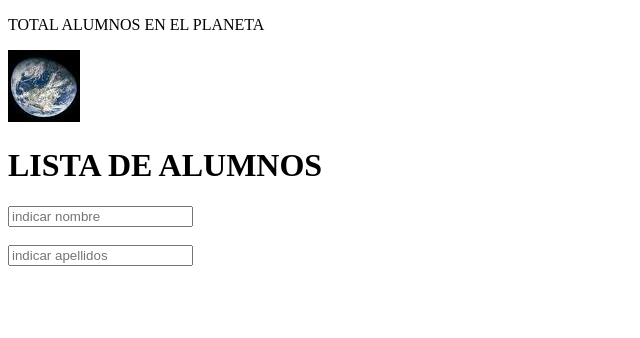
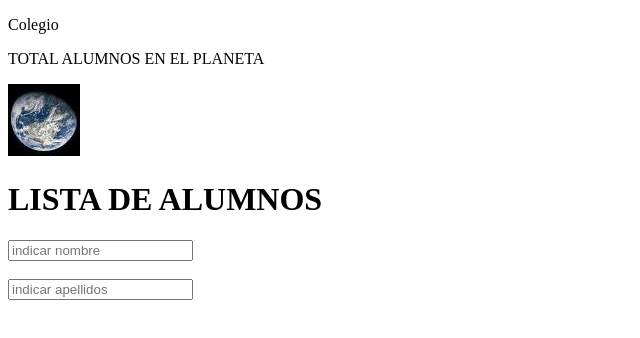
Before and after one commit to cursocice09/Examen, a plain HTML site: page index.htm in a window 1280 px wide. Shown: the whole page, without its empty margins (0-640 px from the left). Drawn offline with Linux system fonts and the light colour scheme.

Commit message:
nuevo
nuevo

```diff
--- a/index.htm
+++ b/index.htm
@@ -10,6 +10,7 @@
 <body>
 
  <id="contenido">
+             <p>Colegio</p>
              <p>TOTAL ALUMNOS EN EL PLANETA</p>
             <img src="imagen/planeta.jpg" id="imagen" alt="">
     </div>
```
